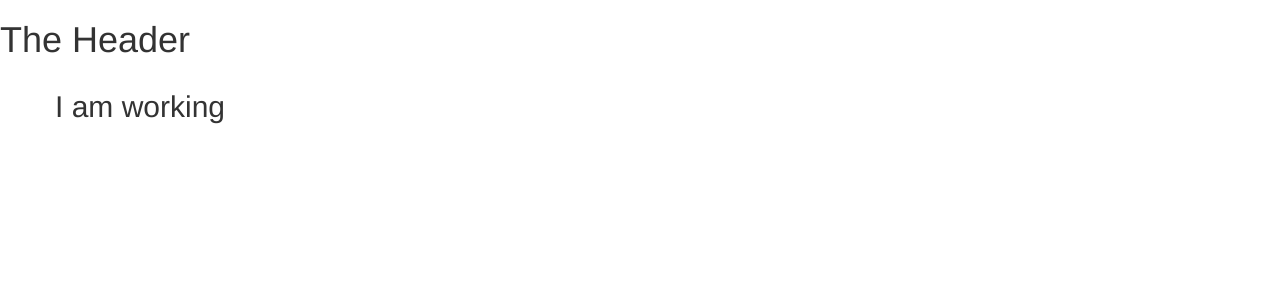
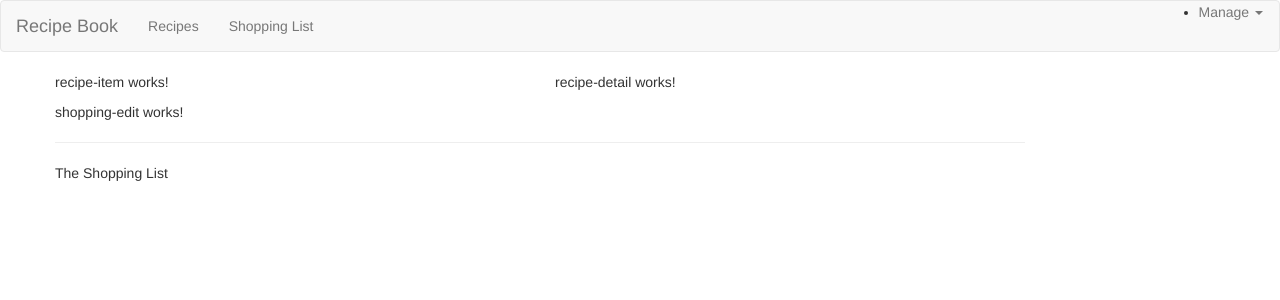
Before and after one commit to DBappa/Angular-Projects, an Angular app in the folder recipe-app-bootstrap/: page / in a window 1280 px wide. Shown: the top 300 px of the page. Built offline with nearby package versions, Linux system fonts and the light colour scheme.

Commit message:
Creating Header Component and Organize components

```diff
--- a/recipe-app-bootstrap/src/app/app.component.html
+++ b/recipe-app-bootstrap/src/app/app.component.html
@@ -2,7 +2,8 @@
 <div class="container">
   <div class="row">
     <div class="col-med-12">
-        <h2>I am working</h2>
+        <app-recipes></app-recipes>
+        <app-shopping-list></app-shopping-list>
     </div>
   </div>
 </div>
--- a/recipe-app-bootstrap/src/app/header/header.component.html
+++ b/recipe-app-bootstrap/src/app/header/header.component.html
@@ -1 +1,23 @@
-<h1>The Header</h1>
+<nav class="navbar navbar-default">
+    <div class="container-fluid">
+        <div class="navbar-header">
+            <a href="#" class="navbar-brand">Recipe Book</a>
+        </div>
+        <div class="collapse navbar-collapse">
+            <ul class="nav navbar-nav">
+                <li><a href="#">Recipes</a></li>
+                <li><a href="#">Shopping List</a></li>
+            </ul>
+
+            <ul class="navbar navbar-nav navbar-right">
+                <li class="dropdown">
+                    <a href="#" class="dropdown-toggle" role="button">Manage <span class="caret"></span></a>
+                    <ul class="dropdown-menu">
+                        <li href="#">Save Data</li>
+                        <li href="#">Fetch Data</li>
+                    </ul>
+                </li>
+            </ul>
+        </div>
+    </div>
+</nav>
--- a/recipe-app-bootstrap/src/app/recipes/recipe-list/recipe-list.component.html
+++ b/recipe-app-bootstrap/src/app/recipes/recipe-list/recipe-list.component.html
@@ -1 +1 @@
-<p>recipe-list works!</p>
+<app-recipe-item></app-recipe-item>
--- a/recipe-app-bootstrap/src/app/recipes/recipes.component.html
+++ b/recipe-app-bootstrap/src/app/recipes/recipes.component.html
@@ -1 +1,9 @@
-<p>recipes works!</p>
+<div class="row">
+    <div class="col-md-5">
+        <app-recipe-list></app-recipe-list>
+    </div>
+    <div class="col-md-7">
+        <app-recipe-detail></app-recipe-detail>
+    </div>
+
+</div>
--- a/recipe-app-bootstrap/src/app/shopping-list/shopping-list.component.html
+++ b/recipe-app-bootstrap/src/app/shopping-list/shopping-list.component.html
@@ -1 +1,7 @@
-<p>shopping-list works!</p>
+<div class="row">
+    <div class="col-md-10">
+        <app-shopping-edit></app-shopping-edit>
+        <hr>
+        <p>The Shopping List</p>
+    </div>
+</div>
```
